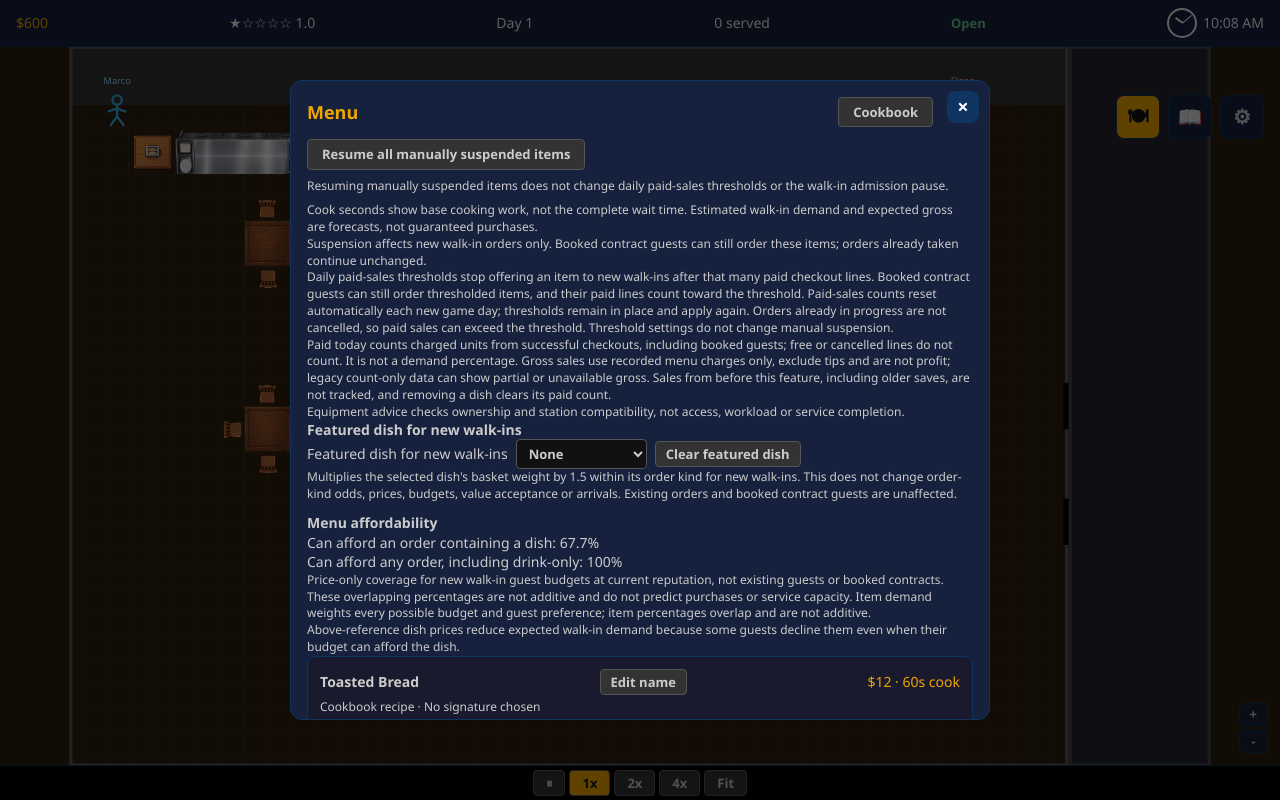
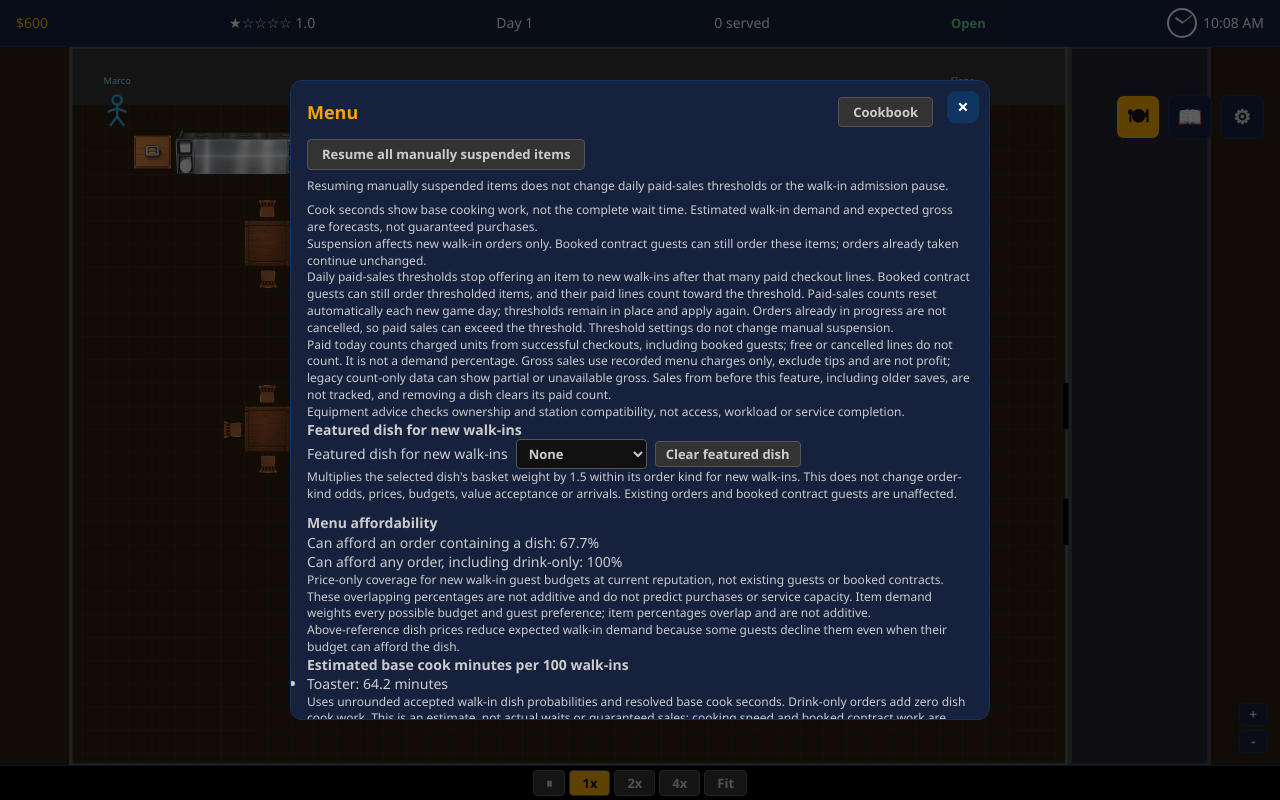
Before and after one commit to DrTralala/Restaurant-Mayhem, a React (Vite) app: page / in a window 1280 px wide. Both pictures are taken after a click on the button "Menu". Built offline with nearby package versions, Linux system fonts and the light colour scheme.

Commit message:
feat: show base cook work forecast

```diff
--- a/src/panels/MenuPanel.jsx
+++ b/src/panels/MenuPanel.jsx
@@ -148,6 +148,23 @@ export default function MenuPanel({ readOnly = false }) {
 
   const analysis = getMenuAnalysis(state);
   const { affordability, demand, hasAvailableMenu: hasWalkInMenu } = analysis;
+  const cookMinutesByEquipment = new Map();
+  for (const rawDish of state.dishes || []) {
+    const dish = getResolvedDish(state, rawDish.id);
+    if (!dish) continue;
+    const acceptedProbability = analysis.demandProbabilities.dishes.get(dish.id) ?? 0;
+    const minutes = acceptedProbability * dish.prepTime * 100 / 60;
+    cookMinutesByEquipment.set(
+      dish.requiredEquipmentId,
+      (cookMinutesByEquipment.get(dish.requiredEquipmentId) ?? 0) + minutes,
+    );
+  }
+  const cookWorkByEquipment = [...cookMinutesByEquipment].map(([equipmentId, minutes]) => ({
+    equipmentId,
+    equipmentName: EQUIPMENT.find(equipment => equipment.id === equipmentId)?.name
+      ?? equipmentId ?? 'Unassigned equipment',
+    minutes,
+  }));
 
   return (
     <div style={{ ...TYPOGRAPHY.body, color: '#ccc' }}>
@@ -233,6 +250,24 @@ export default function MenuPanel({ readOnly = false }) {
         <p>Can afford any order, including drink-only: {formatCoverage(affordability.anyOrderShare)}</p>
         <p style={TYPOGRAPHY.secondary}>Price-only coverage for new walk-in guest budgets at current reputation, not existing guests or booked contracts. These overlapping percentages are not additive and do not predict purchases or service capacity. Item demand weights every possible budget and guest preference; item percentages overlap and are not additive.</p>
         <p style={TYPOGRAPHY.secondary}>Above-reference dish prices reduce expected walk-in demand because some guests decline them even when their budget can afford the dish.</p>
+      </section>
+
+      <section aria-label="Estimated base cook minutes per 100 walk-ins">
+        <h4 style={TYPOGRAPHY.subheading}>Estimated base cook minutes per 100 walk-ins</h4>
+        {cookWorkByEquipment.length === 0 ? (
+          <p>No dish cook work: 0.0 minutes</p>
+        ) : (
+          <ul>
+            {cookWorkByEquipment.map(({ equipmentId, equipmentName, minutes }) => (
+              <li key={equipmentId}>{equipmentName}: {minutes.toFixed(1)} minutes</li>
+            ))}
+          </ul>
+        )}
+        <p style={TYPOGRAPHY.secondary}>
+          Uses unrounded accepted walk-in dish probabilities and resolved base cook seconds.
+          Drink-only orders add zero dish cook work. This is an estimate, not actual waits or
+          guaranteed sales; cooking speed and booked contract work are excluded.
+        </p>
       </section>
 
       {state.dishes.length === 0 && (
```
Also changed, not shown: 1 other file (tests, documents, lock files or other folders).
